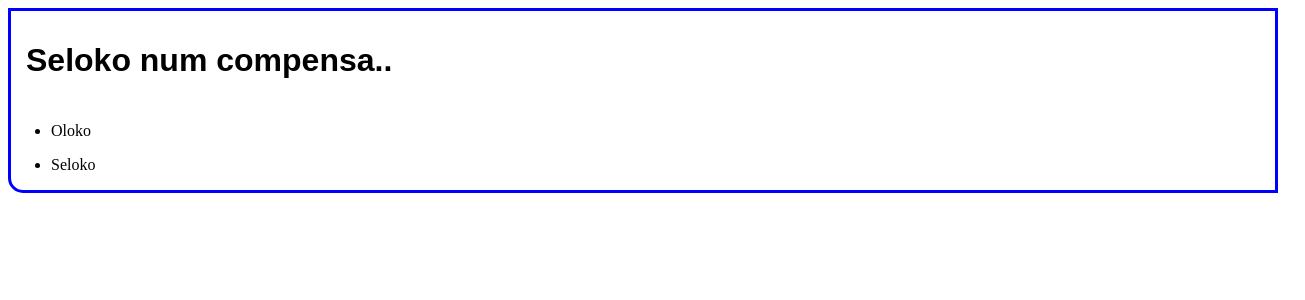
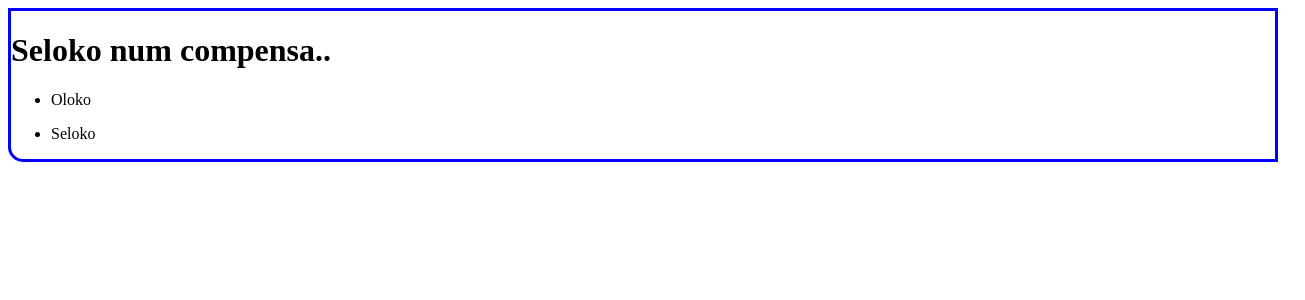
Before and after one commit to Bilango/Bilango.github.io, a SvelteKit app: page / in a window 1280 px wide. Shown: the top 300 px of the page, 1305 px wide, since content can reach past the window. Built offline with nearby package versions, Linux system fonts and the light colour scheme.

Commit message:
afawefaewf

```diff
--- a/src/routes/+page.svelte
+++ b/src/routes/+page.svelte
@@ -1,8 +1,6 @@
 <body>
     <header>
-        <div class="top">
-            <h1>Seloko num compensa..</h1>
-        </div>
+        <h1>Seloko num compensa..</h1>
         <nav class="top">
             <ul><li>Oloko</li></ul>
             <ul><li>Seloko</li></ul>
@@ -27,12 +25,4 @@
         border: blue solid 3px;
         border-bottom-left-radius: 15px;
     }
-    div.top{
-        width: 100%;
-        border-bottom: 3px;
-        border-color: darkgray;
-        font-family: sans-serif;
-        font-weight: 700;
-        padding: 10px 15px 5px 15px;
-    }
 </style>
```
